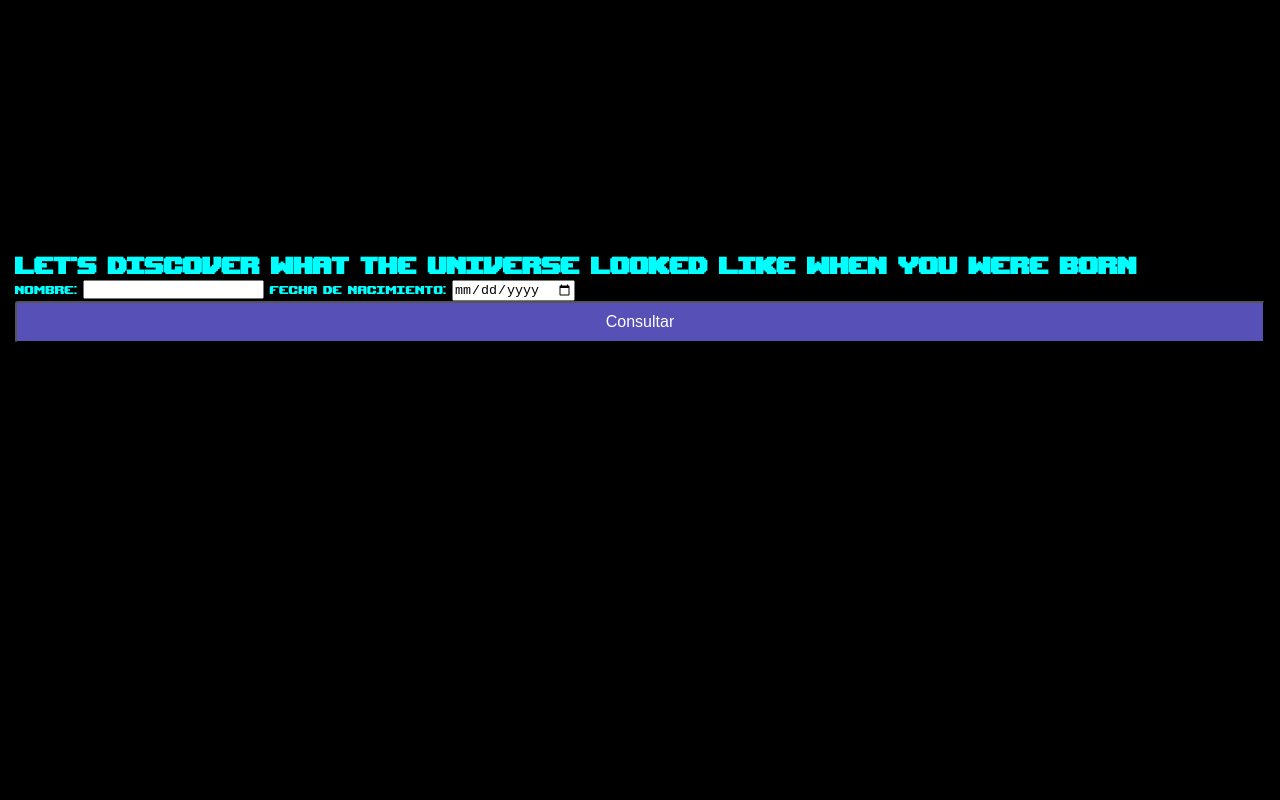
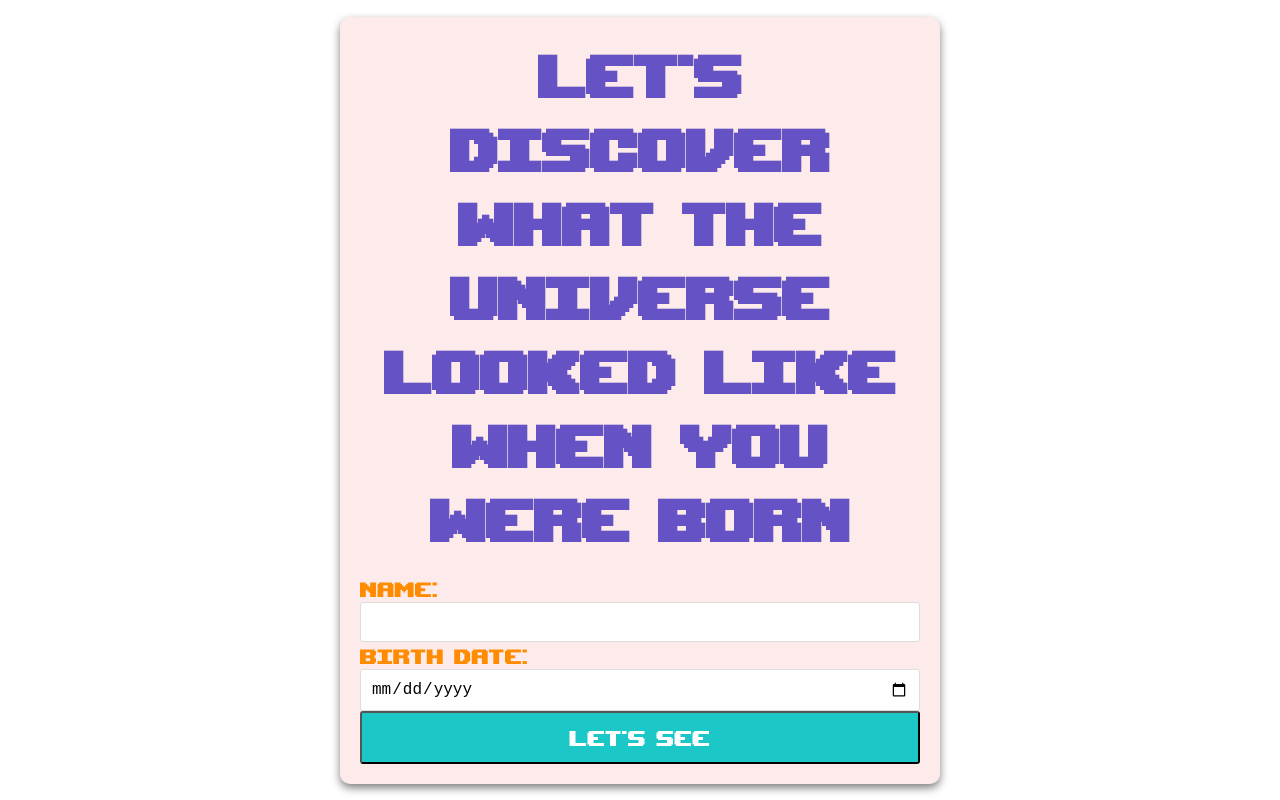
Before and after one commit to mnlazs/Custom_API_From_Scratch, a website: page templates/index.html in a window 1280 px wide. Drawn offline with Linux system fonts and the light colour scheme.

Commit message:
updated final

```diff
--- a/tabla.csv
+++ b/tabla.csv
@@ -20,3 +20,6 @@ martina,2023-12-01,https://apod.nasa.gov/apod/image/2312/_MG_2485-mod_APOD1024.j
 Andreina,2019-06-19,https://apod.nasa.gov/apod/image/1906/MwCenter_SofiaHubble_1032.jpg
 Pedro Sanchez,2023-09-07,https://apod.nasa.gov/apod/image/2309/TheLargeMagellanicCloud1024.jpg
 Lorena,2023-12-02,https://apod.nasa.gov/apod/image/2312/StartrailsBeijingAncientObservatory-3_1024.jpg
+asdasdas,2023-12-01,https://apod.nasa.gov/apod/image/2312/_MG_2485-mod_APOD1024.jpg
+miguel zambrano,2023-08-10,https://apod.nasa.gov/apod/image/2308/PIA25969_Ingenuity1024.jpg
+maria,2023-07-06,https://apod.nasa.gov/apod/image/2307/CocoaBeach_BuckMoon_Seeley-201_1100.jpg
--- a/templates/index.html
+++ b/templates/index.html
@@ -5,28 +5,31 @@
     <meta http-equiv="X-UA-Compatible" content="IE=edge">
     <meta name="viewport" content="width=device-width, initial-scale=1.0">
     <title>Let's discover what the universe looked like when you were born</title>
-    <link rel="icon" href="favicon.ico" type="image/x-icon">
+    <link rel="icon" href="static/favicon.ico" type="image/x-icon">
     <link rel="stylesheet" href="static/styles.css">
-    <style>
-    </style>
 </head>
 <body>
+    <div class="main-container">
         <h1>Let's discover what the universe looked like when you were born</h1>
-    <form id="consultaForm">
-        <label for="nombre">Nombre:</label>
+        <form id="consultaForm" class="form-body">
+            <div class="form-group">
+                <label for="nombre">Name:</label>
                 <input type="text" id="nombre" name="nombre" required>
+            </div>
 
-        <label for="fechaNacimiento">Fecha de Nacimiento:</label>
+            <div class="form-group">
+                <label for="fechaNacimiento">Birth DATE:</label>
                 <input type="date" id="fechaNacimiento" name="fechaNacimiento" required>
+            </div>
 
-        <button type="submit">Consultar</button>
+            <button type="submit">let's see</button>
         </form>
 
         <div id="resultado">
             <!-- Aquí se mostrará la imagen -->
         </div>
+    </div>
 
-    <script src="app.js"</script>
-
+    <script src="app.js"></script>
 </body>
 </html>
--- a/templates/static/styles.css
+++ b/templates/static/styles.css
@@ -1,4 +1,3 @@
-/* Reset básico para todos los elementos */
 * {
     margin: 0;
     padding: 0;
@@ -7,73 +6,74 @@
 
 @font-face {
     font-family: 'upheavtt';
-    src: url('/static/fonts/upheavtt.ttf') format('truetype');
+    src: url('../static/fonts/upheavtt.ttf') format('truetype');
 }
-/* Estilo del cuerpo del documento */
+
 body {
     font-family: 'upheavtt', sans-serif;
-    background-color: black; /* Fondo negro */
+    background-color: rgb(255, 255, 255); /* Fondo */
     color: aqua; /* Color de texto */
-    margin: 20px;
-    margin-top: 250px;
-    margin-right: 15px;
-    margin-bottom: 10px;
-    margin-left: 15px;
+    display: flex;
+    justify-content: center;
+    align-items: center;
+    height: 100vh;
+    margin: 0;
 }
 
-/* Estilo para los contenedores de formularios */
-.login-container, .form-body {
-    margin-top: 250px;
-    margin-right: 15px;
-    margin-bottom: 10px;
-    margin-left: 15px;
+/* Estilo para el contenedor principal */
+.main-container {
+    background-color: rgba(230, 60, 60, 0.1); /* Fondo semitransparente */
+    border-radius: 10px;
+    padding: 20px;
+    box-shadow: 0 4px 8px rgba(0, 0, 0, 0.5);
+    width: 80%; /* Ancho del contenedor */
+    max-width: 600px; /* Máximo ancho */
 }
-
-/* Estilo para los elementos del formulario */
-.form-group {
+.main-container h1 {
+    font-size: 80px;
+    color: rgb(101, 82, 196);
+    text-align: center;
     margin-bottom: 20px;
 }
 
-.form-group label {
-    display: block;
-    margin-bottom: 5px;
-    color: #333;
-    font-weight: bold;
+#consultaForm label {
+    font-size: 29px;
+    color: #ff8c00;
 }
 
-.form-group input[type="text"],
-.form-group input[type="password"] {
+/* fuente de los campos de entrada */
+#consultaForm input[type="text"],
+#consultaForm input[type="date"],
+#consultaForm input[type="password"] {
+    font-size: 16px;
+    color: #000;
+    background-color: #fff;
     width: 100%;
     padding: 10px;
     border: 1px solid #ddd;
     border-radius: 3px;
-    font-size: 16px;
 }
-
-/* Estilo para el botón de envío */
-/* Estilo base para el botón de envío */
 button[type="submit"] {
+    font-family: 'upheavtt', sans-serif;
     width: 100%;
     padding: 10px;
     border-radius: 3px;
-    background-color: #5750b7; /* Color de fondo normal */
+    background-color: rgb(27, 199, 199); /* Color de fondo normal */
     color: white;
-    font-size: 16px;
+    font-size: 30px;
     cursor: pointer;
     transition: background-color 0.3s, color 0.4s, transform 0.3s, box-shadow 0.3s; /* Transición suave */
-    position: relative; /* Necesario para el efecto ::after */
+    position: relative; /* for the after efect ::after */
     overflow: hidden; /* Para el efecto de borde animado */
 }
 
-/* Estilo para el hover del botón */
 button[type="submit"]:hover {
     background-color: #4cae4c; /* Cambio de color de fondo al pasar el cursor */
-    color: #fff; /* Cambio de color del texto al pasar el cursor */
+    color: #ff8c00; /* Cambio de color del texto al pasar el cursor */
     box-shadow: 0 4px 8px rgba(0, 0, 0, 0.3); /* Sombra para efecto de elevación */
     transform: translateY(-2px); /* Mueve el botón ligeramente hacia arriba */
 }
 
-/* Efecto de borde animado con pseudo-elemento ::after */
 button[type="submit"]::after {
     content: '';
     position: absolute;
@@ -87,14 +87,13 @@ button[type="submit"]::after {
     z-index: 0;
 }
 
+
 button[type="submit"]:hover::after {
     border-color: #4cae4c; /* Color del borde al pasar el cursor */
 }
 
-
-/* Diseño responsivo para pantallas pequeñas */
 @media (max-width: 600px) {
-    .login-container, .form-body {
+    .main-container {
         width: 90%;
         margin-top: 50px;
     }
```
Also changed, not shown: templates/static/favicon.ico, 3 other files. Lines whose indentation alone changed are shown as unchanged.
